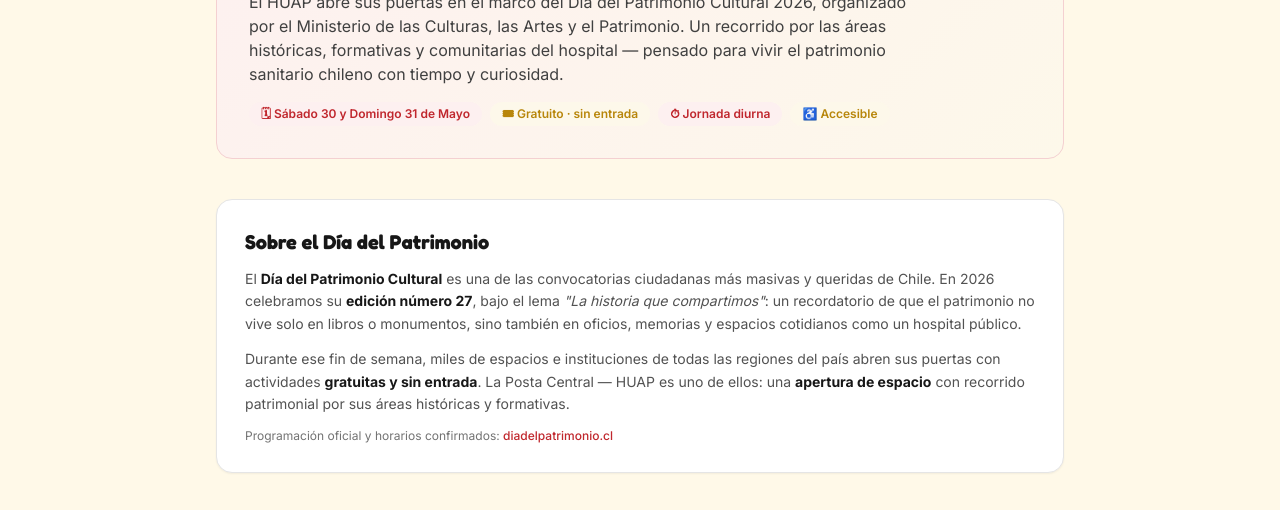
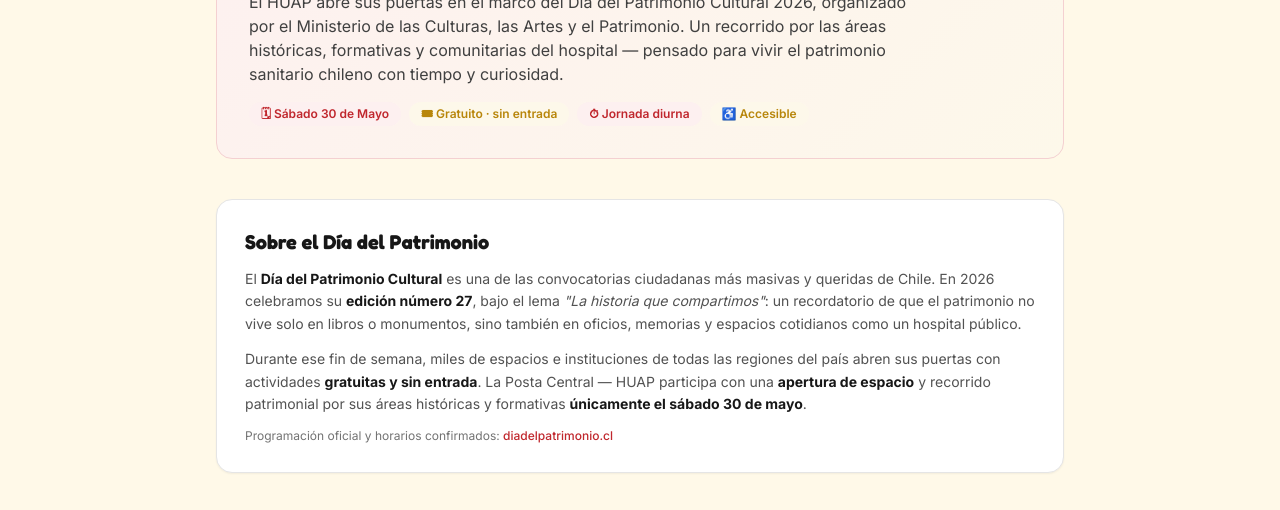
Before and after one commit to evelyncaceresburrows-cpu/dia-patrimonio-huap, a website: page public/index.html in a window 1280 px wide. Both pictures are taken after a click on the button "Recorrido". Shown: the part 259-769 px from the top of the page. Drawn offline with nearby package versions, Linux system fonts and the light colour scheme.

Commit message:
fix(recorrido): la Posta Central abre únicamente el sábado 30 de mayo

```diff
--- a/public/index.html
+++ b/public/index.html
@@ -470,7 +470,7 @@ h1, h2, h3, .font-display {
       </p>
       <div class="flex flex-wrap gap-2">
         <span class="inline-flex items-center gap-1 px-3 py-1 rounded-full text-xs font-semibold" style="background: var(--color-rojo-light); color: var(--color-rojo);">
-          🗓 Sábado 30 y Domingo 31 de Mayo
+          🗓 Sábado 30 de Mayo
         </span>
         <span class="inline-flex items-center gap-1 px-3 py-1 rounded-full text-xs font-semibold" style="background: var(--color-dorado-light); color: var(--color-dorado);">
           🎟 Gratuito · sin entrada
@@ -491,7 +491,7 @@ h1, h2, h3, .font-display {
         El <strong class="text-neutral-900 dark:text-white">Día del Patrimonio Cultural</strong> es una de las convocatorias ciudadanas más masivas y queridas de Chile. En 2026 celebramos su <strong class="text-neutral-900 dark:text-white">edición número 27</strong>, bajo el lema <em>"La historia que compartimos"</em>: un recordatorio de que el patrimonio no vive solo en libros o monumentos, sino también en oficios, memorias y espacios cotidianos como un hospital público.
       </p>
       <p class="text-sm text-neutral-600 dark:text-neutral-400 leading-relaxed">
-        Durante ese fin de semana, miles de espacios e instituciones de todas las regiones del país abren sus puertas con actividades <strong class="text-neutral-900 dark:text-white">gratuitas y sin entrada</strong>. La Posta Central — HUAP es uno de ellos: una <strong class="text-neutral-900 dark:text-white">apertura de espacio</strong> con recorrido patrimonial por sus áreas históricas y formativas.
+        Durante ese fin de semana, miles de espacios e instituciones de todas las regiones del país abren sus puertas con actividades <strong class="text-neutral-900 dark:text-white">gratuitas y sin entrada</strong>. La Posta Central — HUAP participa con una <strong class="text-neutral-900 dark:text-white">apertura de espacio</strong> y recorrido patrimonial por sus áreas históricas y formativas <strong class="text-neutral-900 dark:text-white">únicamente el sábado 30 de mayo</strong>.
       </p>
       <p class="text-xs text-neutral-500 dark:text-neutral-500 mt-3">
         Programación oficial y horarios confirmados:
```
